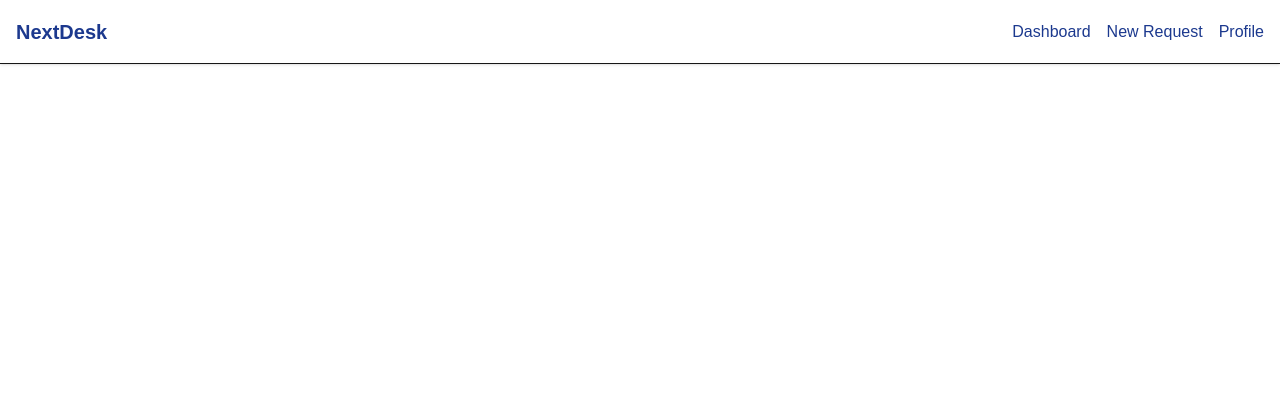
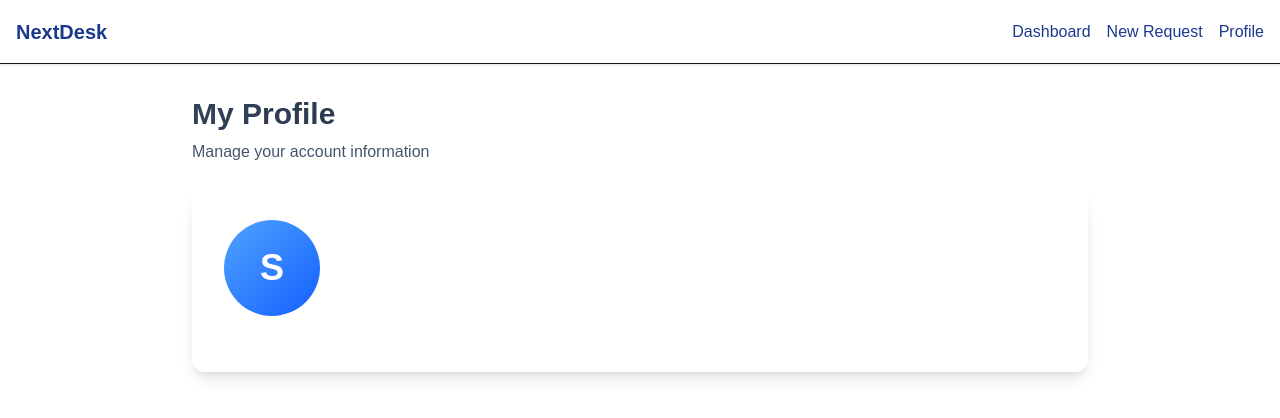
Before and after one commit to portgasalif/nextdesk, a Next.js app: page /profileEmployee in a window 1280 px wide. Shown: the top 418 px of the page. Built offline with nearby package versions, Linux system fonts and the light colour scheme; sample sign-in values are in the browser's storage.

Commit message:
Add employee profile UI with TypeScript types and loading state

```diff
--- a/src/app/(employee)/profileEmployee/page.tsx
+++ b/src/app/(employee)/profileEmployee/page.tsx
@@ -2,9 +2,18 @@
 import { useState, useEffect } from "react";
 import { useRouter } from "next/navigation";
 
+type User = {
+  id: number;
+  name: string;
+  username: string;
+  department: string;
+  role: string;
+  createdAt: string;
+};
+
 export default function ProfileEmployeePage() {
   const router = useRouter();
-  const [user, setUser] = useState(null);
+  const [user, setUser] = useState<User | null>(null);
   const handleLogout = () => {
     localStorage.removeItem("user");
     router.push("/");
@@ -22,5 +31,25 @@
     }
   }, [router]);
 
-  return <div></div>;
+  if (!user) return <div>Loading...</div>;
+
+  return (
+    <div className="px-4 py-8 min-h-screen ">
+      <div className="max-w-4xl mx-auto space-y-6">
+        <div className="mb-6">
+          <h1 className="text-3xl font-bold mb-2 bg-gradient-to-r from-slate-700 to-slate-900 bg-clip-text text-transparent">
+            My Profile
+          </h1>
+          <p className="text-slate-600">Manage your account information</p>
+        </div>
+        <div className="bg-white rounded-xl shadow-lg p-8 border-gray-100">
+          <div className="flex items-center mb-6">
+            <div className="w-24 h-24 rounded-full bg-gradient-to-br from-blue-400 to-blue-600 flex items-center justify-center text-white text-4xl font-bold">
+              {user.name.charAt(0).toUpperCase()}
+            </div>
+          </div>
+        </div>
+      </div>
+    </div>
+  );
 }
```
